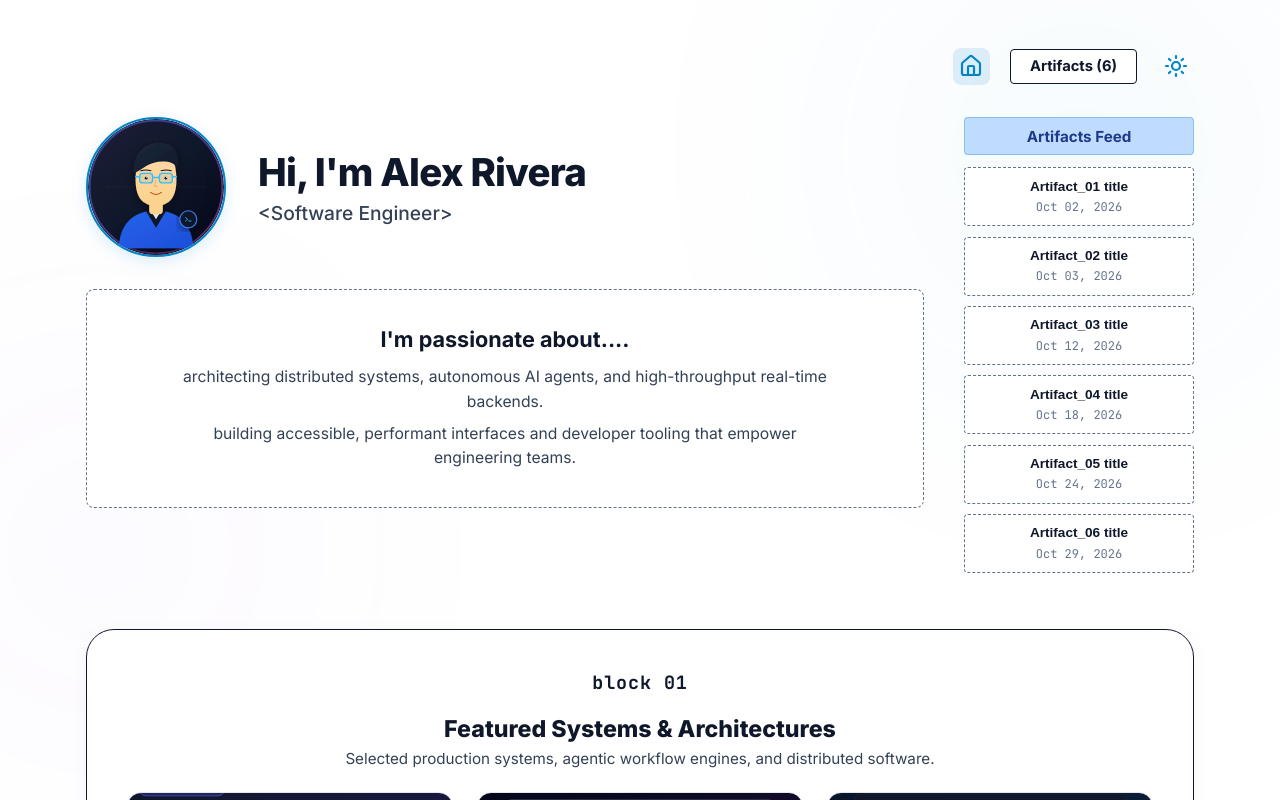
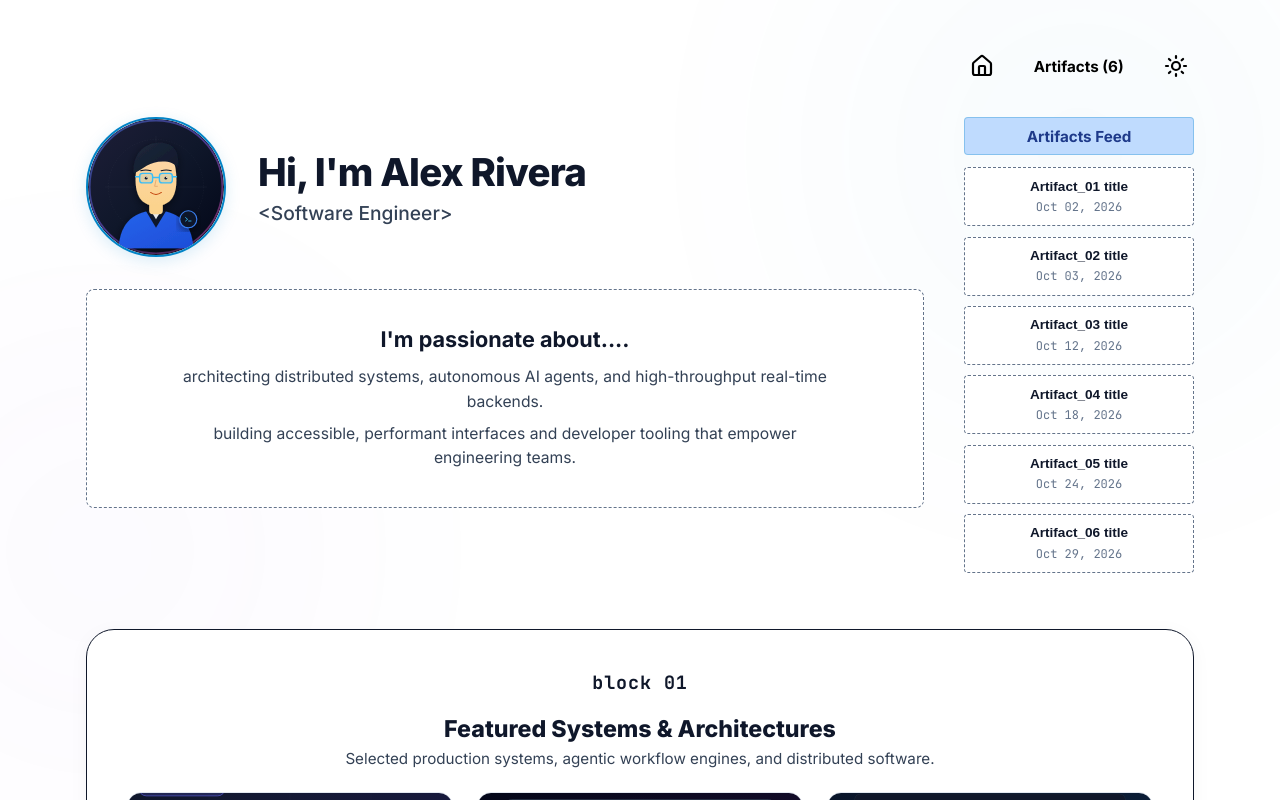
Before and after one commit to r-sankepally/myportfolio, a React (Vite) app: page / in a window 1280 px wide. Shown: the top 800 px of the page. Built offline with nearby package versions, Linux system fonts and the light colour scheme.

Commit message:
style: update top-right navbar icons to black outline and remove artifacts button outline

```diff
--- a/src/components/Navbar.jsx
+++ b/src/components/Navbar.jsx
@@ -18,7 +18,7 @@ export default function Navbar({ activePage, setActivePage, theme, toggleTheme }
   return (
     <header className="wireframe-navbar" aria-label="Main Navigation">
       <div className="wireframe-nav-actions">
-        {/* Home Icon Button (Blue Outline) */}
+        {/* Home Icon Button (Black Outline) */}
         <button
           onClick={handleHomeClick}
           className={`nav-icon-btn ${activePage === 'home' ? 'active' : ''}`}
@@ -28,7 +28,7 @@ export default function Navbar({ activePage, setActivePage, theme, toggleTheme }
           <Home size={24} strokeWidth={2.2} />
         </button>
 
-        {/* Artifacts (6) Bordered Button */}
+        {/* Artifacts (6) Button (No Outline) */}
         <button
           onClick={handleArtifactsClick}
           className={`nav-artifacts-btn ${activePage === 'artifacts' ? 'active' : ''}`}
@@ -38,7 +38,7 @@ export default function Navbar({ activePage, setActivePage, theme, toggleTheme }
           <span>Artifacts ({artifacts.length})</span>
         </button>
 
-        {/* Theme Toggle Sun / Moon Icon Button */}
+        {/* Theme Toggle Sun / Moon Icon Button (Black Outline) */}
         <button
           onClick={toggleTheme}
           className="nav-icon-btn theme-toggle-btn"
--- a/src/index.css
+++ b/src/index.css
@@ -199,11 +199,11 @@ body {
   gap: 1.25rem;
 }
 
-/* Icon Buttons (Home & Sun/Moon) with clean outline blue aesthetic */
+/* Icon Buttons (Home & Sun/Moon) with black outline */
 .nav-icon-btn {
   background: none;
   border: none;
-  color: var(--accent-blue);
+  color: #000000;
   cursor: pointer;
   display: flex;
   align-items: center;
@@ -213,27 +213,34 @@ body {
   transition: all 0.2s ease;
 }
 
+[data-theme='dark'] .nav-icon-btn {
+  color: #ffffff;
+}
+
 .nav-icon-btn:hover {
-  transform: scale(1.1);
-  color: var(--accent-blue-hover);
-  background-color: rgba(2, 132, 199, 0.08);
+  transform: scale(1.08);
+  opacity: 0.75;
 }
 
 .nav-icon-btn.active {
-  color: var(--accent-blue);
-  background-color: rgba(2, 132, 199, 0.12);
+  color: #000000;
 }
 
-/* [ Artifacts (6) ] Crisp Bordered Box Button */
+[data-theme='dark'] .nav-icon-btn.active {
+  color: #ffffff;
+}
+
+/* [ Artifacts (6) ] Button - without outline */
 .nav-artifacts-btn {
-  background-color: var(--bg-card);
-  border: 1.5px solid var(--border-block);
-  color: var(--text-primary);
+  background-color: transparent;
+  border: none;
+  outline: none;
+  box-shadow: none;
+  color: #000000;
   font-family: var(--font-sans);
-  font-size: 0.92rem;
+  font-size: 0.95rem;
   font-weight: 700;
-  padding: 0.45rem 1.2rem;
-  border-radius: 4px;
+  padding: 0.45rem 0.85rem;
   cursor: pointer;
   display: flex;
   align-items: center;
@@ -242,11 +249,16 @@ body {
   white-space: nowrap;
 }
 
-.nav-artifacts-btn:hover,
+[data-theme='dark'] .nav-artifacts-btn {
+  color: #ffffff;
+}
+
+.nav-artifacts-btn:hover {
+  opacity: 0.75;
+}
+
 .nav-artifacts-btn.active {
-  background-color: var(--text-primary);
-  color: var(--bg-primary);
-  transform: translateY(-1px);
+  color: var(--accent-blue);
 }
 
 /* Main Content Area */
```
